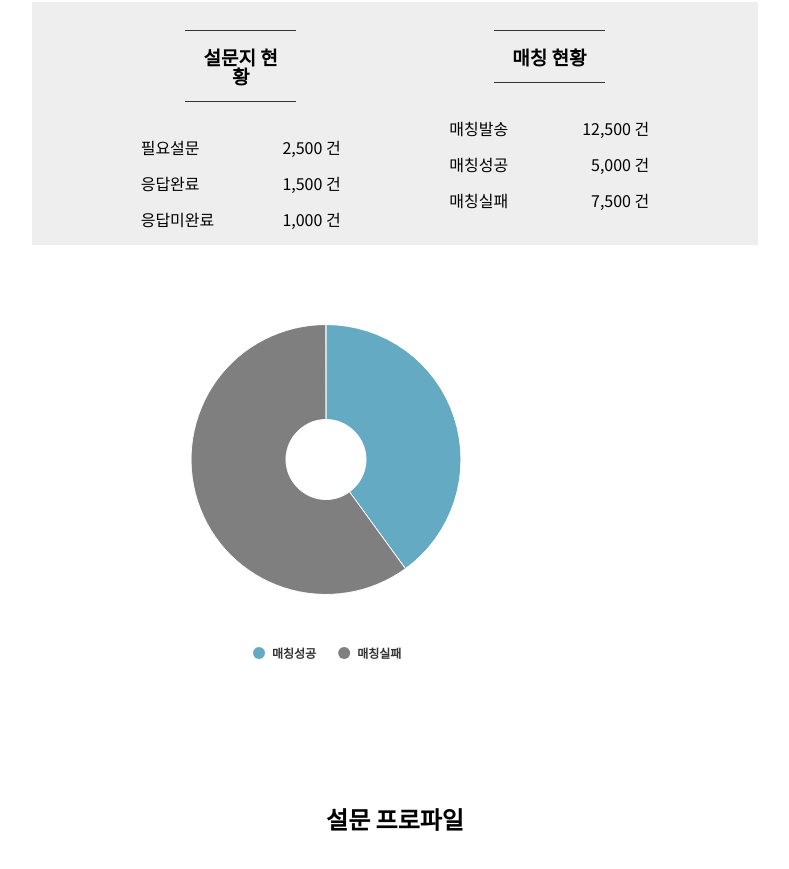
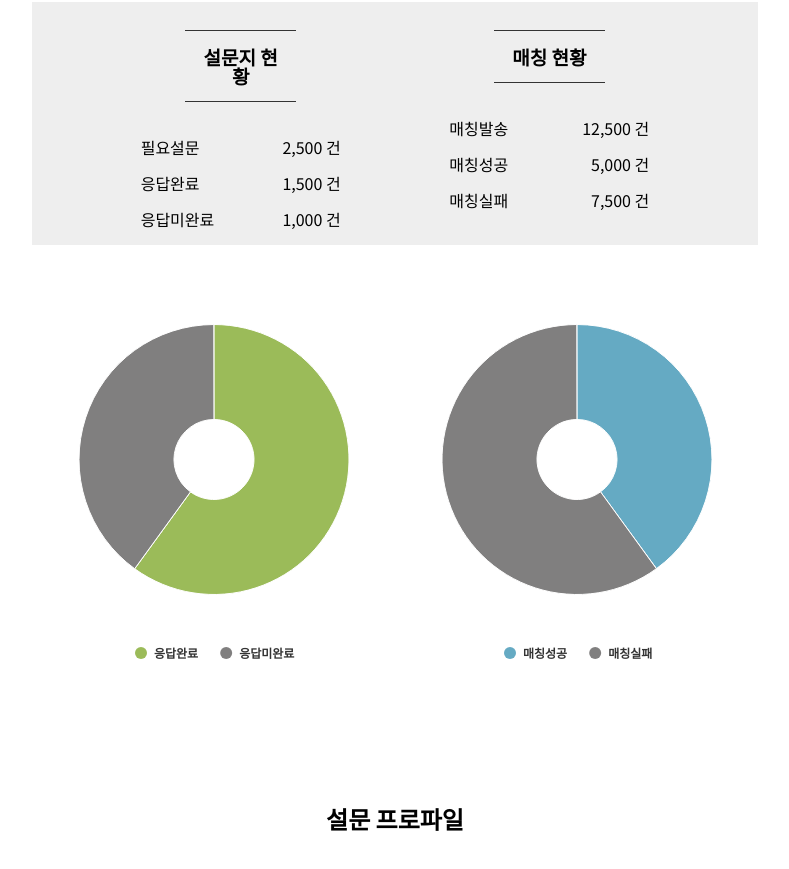
Before and after one commit to shenrenrong/d-zone, a React (Create React App) app: page /registration in a window 1280 px wide. Shown: the part 475-1344 px from the top of the page, without its empty margins (245-1034 px from the left). Built offline with nearby package versions, Linux system fonts and the light colour scheme.

Commit message:
modify donut chart

```diff
--- a/src/components/pages/Registration.js
+++ b/src/components/pages/Registration.js
@@ -9,6 +9,8 @@ import Send from '../survey/Send';
 import Survey from '../survey/Survey';
 import SurveyModify from '../survey/SurveyModify';
 import Transfer from '../survey/Transfer';
+import { BrowserRouter, Routes, Route } from "react-router-dom";
+
 
 
 export default function Registration() {
@@ -16,10 +18,11 @@ export default function Registration() {
     <div className='registration'>
       <Gnb />
       <MarketResearch />
-      {/*<h1>
-        Registration
-        </h1>
-      */}
-        </div>
+      {/*<Survey />*/}
+      <Routes>
+        <Route path='/surveymodify' element={<SurveyModify />} />
+        <Route path='/marketresearch' element={<MarketResearch />} />
+      </Routes>
+    </div>
   )
 }
--- a/src/components/survey/MarketResearch.js
+++ b/src/components/survey/MarketResearch.js
@@ -9,9 +9,10 @@ import $ from 'jquery';
 
 
 function MarketResearch(){
+    /*
     $( document ).ready( function() {
-        const donut1 = document.getElementById("container");
-        const donut2 = document.getElementById("container");
+        const donut1 = document.getElementsById("container");
+        const donut2 = document.getElementsById("container");
         Highcharts.chart(donut1, {
             colors: ['rgb(155, 187, 89)', 'rgb(128, 127, 127)'],
             chart: {
@@ -96,7 +97,91 @@ function MarketResearch(){
                 }]
             }]
         });
-    });
+    });   */
+    const donut1 =  {
+        colors: ['rgb(155, 187, 89)', 'rgb(128, 127, 127)'],
+        chart: {
+            plotBackgroundColor: null,
+            plotBorderWidth: null,
+            plotShadow: false,
+            type: 'pie'
+        },
+        title: {
+            text: ''
+        },
+        tooltip: {
+            pointFormat: '{series.name}: <b>{point.percentage:.1f}%</b>'
+        },
+        plotOptions: {
+            pie: {
+                allowPointSelect: true,
+                cursor: 'pointer',
+                dataLabels: {
+                    enabled: false
+                },
+                showInLegend: true,
+                innerSize: 80
+            }
+        },
+        credits: {
+            enabled: false
+        },
+        series: [{
+            name: '',
+            colorByPoint: true,
+            data: [{
+                name: '응답완료',
+                y: 60
+            }, {
+                name: '응답미완료',
+                y: 40,
+                sliced: false,
+                selected: true
+            }]
+        }]
+    };
+    const donut2 = {
+        colors: ['rgb(101, 170, 195)', 'rgb(128, 127, 127)'],
+        chart: {
+            plotBackgroundColor: null,
+            plotBorderWidth: null,
+            plotShadow: false,
+            type: 'pie'
+        },
+        title: {
+            text: ''
+        },
+        tooltip: {
+            pointFormat: '{series.name}: <b>{point.percentage:.1f}%</b>'
+        },
+        plotOptions: {
+            pie: {
+                allowPointSelect: true,
+                cursor: 'pointer',
+                dataLabels: {
+                    enabled: false
+                },
+                showInLegend: true,
+                innerSize: 80
+            }
+        },
+        credits: {
+            enabled: false
+        },
+        series: [{
+            name: '',
+            colorByPoint: true,
+            data: [{
+                name: '매칭성공',
+                y: 40
+            }, {
+                name: '매칭실패',
+                y: 60,
+                sliced: false,
+                selected: true
+            }]
+        }]
+    };
     return(
         <div>
             <div className={styles.marketResearch}>
@@ -143,13 +228,11 @@ function MarketResearch(){
                         </div>
                     </div>
                     <div className={styles.donutChart}>
-                        <section className={styles.result1}>
-                            <div id="container" className={styles.donut1} style={{minWidth: '310px', height: '400px', maxWidth: '600px', margin: '0 auto'}}></div>
+                        <section className={styles.result1} style={{minWidth: '310px', height: '400px', maxWidth: '600px', margin: '0 auto'}}>
+                        <HighchartsReact highcharts={Highcharts} options={donut1} />
                         </section>
-                        <section className={styles.result2}>
-                            <HighchartsReact>
-                            <div id="container" className={styles.donut2} style={{minWidth: '310px', height: '400px', maxWidth: '600px', margin: '0 auto'}}></div>
-                            </HighchartsReact>
+                        <section className={styles.result2} style={{minWidth: '310px', height: '400px', maxWidth: '600px', margin: '0 auto'}}>
+                        <HighchartsReact highcharts={Highcharts} options={donut2} />
                         </section>
                     </div>
                 </div>
--- a/src/components/survey/Survey.js
+++ b/src/components/survey/Survey.js
@@ -6,6 +6,8 @@ import { useState } from 'react';
 import Register from './Register';
 import Send from './Send';
 import '../../reset.css';
+import { Link } from "react-router-dom";
+
 
 function Survey(){
   const [isOpen, setIsOpen] = useState(false);
@@ -77,7 +79,7 @@ function Survey(){
                   <input className={styles.formCheckInput} type="radio" name="flexRadioDisabled" id="flexRadioDisabled" disabled />
                 </th>
                 <td>158</td>
-                <td><a href="#">비대면 시장조사 필요성 인식 조사</a></td>
+                <td><Link to="/surveymodify">비대면 시장조사 필요성 인식 조사</Link></td>
                 <td>2021.09.30 ~ 2021.10.25</td>
                 <td>2,500</td>
                 <td>1,500</td>
--- a/src/components/survey/SurveyModify.js
+++ b/src/components/survey/SurveyModify.js
@@ -3,6 +3,7 @@ import styles from "./css/survey-modify.module.css";
 import { FontAwesomeIcon } from "@fortawesome/react-fontawesome";
 import { faTimes } from "@fortawesome/free-solid-svg-icons";
 import '../../reset.css';
+import { Link } from "react-router-dom";
 
 function SurveyModify(){
     return(
@@ -140,7 +141,7 @@ function SurveyModify(){
                 </dl>
             </form>
             <section className={styles.btnArea}>
-                <button className={styles.saveBtn}>저장</button>
+                <button className={styles.saveBtn}><Link to='/registration'>저장</Link></button>
                 <button className={styles.cancelBtn}>취소</button>
             </section>
         </div>
--- a/src/components/survey/css/market-research.module.css
+++ b/src/components/survey/css/market-research.module.css
@@ -98,6 +98,9 @@
 .scrollbar{}
 .stepTag {
   display: flex;
+}
+.tag{
+  cursor: pointer;
 }
 .history {
   margin-bottom: 70px;
```
